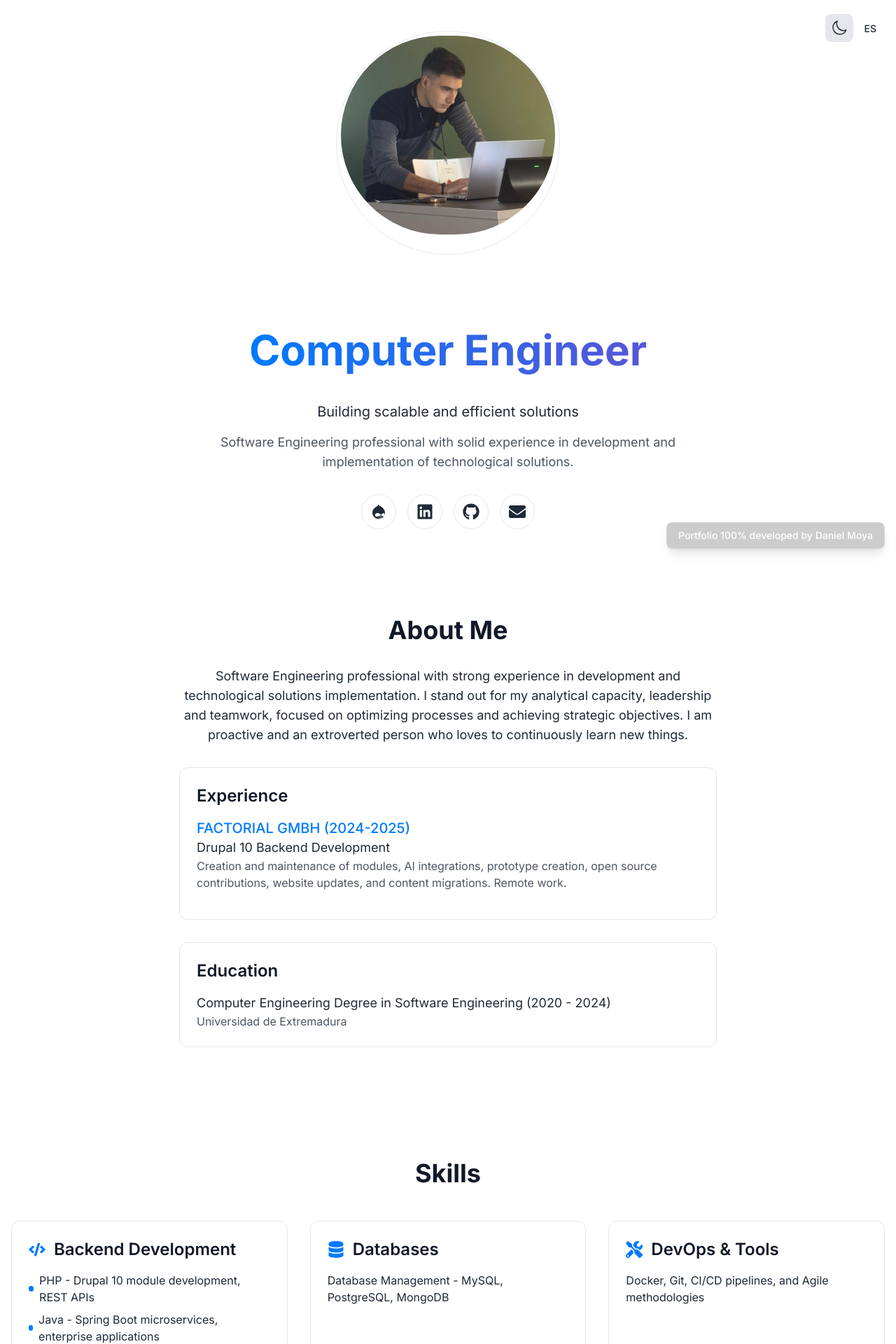
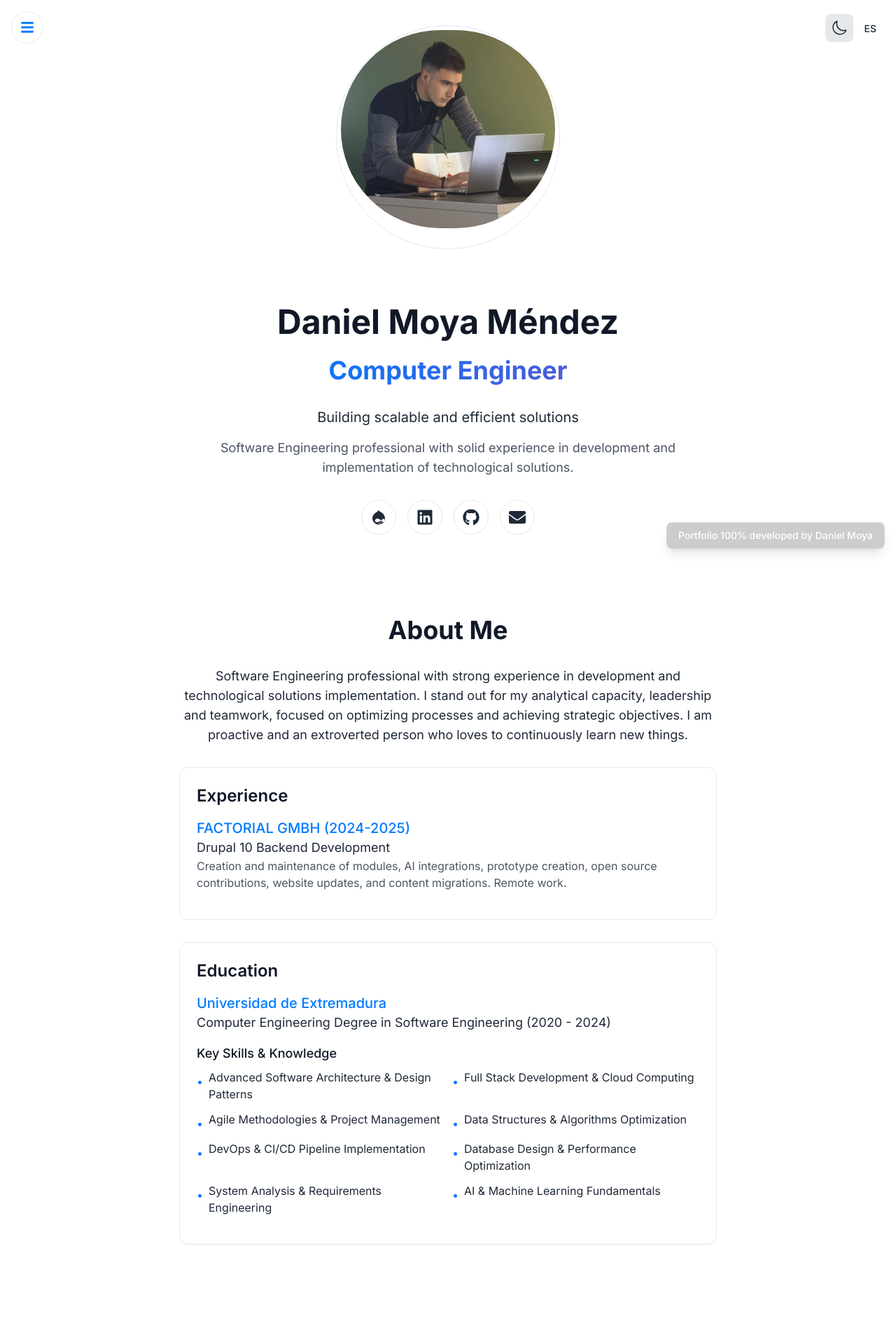
Before and after one commit to danielmoyamdz/Portfolio, a Next.js app: page /Portfolio/ in a window 1280 px wide. Shown: the top 1920 px of the page at 70% size. Built offline with nearby package versions, Linux system fonts and the light colour scheme.

Commit message:
Add features

```diff
--- a/src/app/page.tsx
+++ b/src/app/page.tsx
@@ -13,6 +13,7 @@ import About from '../components/About';
 import Skills from '../components/Skills';
 import Projects from '../components/Projects';
 import Contact from '../components/Contact';
+import ScrollMenu from '../components/ScrollMenu';
 
 export default function Home() {
   const { t } = useTranslation();
@@ -37,47 +38,55 @@ export default function Home() {
 
   return (
     <main className="min-h-screen text-text-light dark:text-text-dark">
+      <ScrollMenu />
+
+      <section id="hero">
         <AnimatedSection animation="fadeIn" duration={1}>
           <Hero />
         </AnimatedSection>
+      </section>
 
+      <section id="about" className="py-20">
         <AnimatedSection
           animation="slideUp"
           delay={0.2}
           duration={0.8}
-        className="py-20"
         >
           <About />
         </AnimatedSection>
+      </section>
 
+      <section id="skills" className="py-20">
         <AnimatedSection
           animation="slideIn"
           direction="left"
           delay={0.3}
           duration={0.8}
-        className="py-20"
         >
           <Skills />
         </AnimatedSection>
+      </section>
 
+      <section id="projects" className="py-20">
         <AnimatedSection
           animation="slideIn"
           direction="right"
           delay={0.4}
           duration={0.8}
-        className="py-20"
         >
           <Projects />
         </AnimatedSection>
+      </section>
 
+      <section id="contact" className="py-20">
         <AnimatedSection
           animation="scale"
           delay={0.5}
           duration={0.8}
-        className="py-20"
         >
           <Contact />
         </AnimatedSection>
+      </section>
     </main>
   );
 }
--- a/src/components/About.tsx
+++ b/src/components/About.tsx
@@ -61,14 +61,32 @@ export default function About() {
         >
           <div className="bg-card-light dark:bg-card-dark border border-border-light dark:border-border-dark shadow-card-light dark:shadow-card-dark p-6 rounded-xl">
             <h3 className="text-2xl font-semibold mb-4 text-heading-light dark:text-heading-dark">
-              Education
+              {t('about.education.title')}
             </h3>
-            <p className="text-lg text-text-light dark:text-text-dark">
-              {t('about.education')}
-            </p>
-            <p className="text-subtext-light dark:text-subtext-dark">
-              {t('about.university')}
-            </p>
+            <div className="mb-4">
+              <h4 className="text-xl font-medium text-primary">
+                {t('about.education.university')}
+              </h4>
+              <p className="text-lg text-text-light dark:text-text-dark">
+                {t('about.education.degree')}
+              </p>
+              <div className="mt-4">
+                <h5 className="text-lg font-medium mb-2 text-heading-light dark:text-heading-dark">
+                  {t('about.education.skillsTitle')}
+                </h5>
+                <div className="grid grid-cols-1 md:grid-cols-2 gap-3">
+                  {(t('about.education.skills', { returnObjects: true }) as string[]).map((skill, index) => (
+                    <div
+                      key={index}
+                      className="flex items-start gap-2"
+                    >
+                      <span className="text-primary mt-1.5">•</span>
+                      <span className="text-text-light dark:text-text-dark">{skill}</span>
+                    </div>
+                  ))}
+                </div>
+              </div>
+            </div>
           </div>
         </AnimatedElement>
       </div>
--- a/src/components/Hero.tsx
+++ b/src/components/Hero.tsx
@@ -61,9 +61,12 @@ export default function Hero() {
         delay={0.4}
         duration={0.8}
       >
-        <h1 className="text-6xl font-bold mb-4 bg-gradient-to-r from-primary to-secondary bg-clip-text text-transparent leading-relaxed py-2">
+        <h1 className="text-5xl font-bold mb-2 text-heading-light dark:text-heading-dark">
+          {t('hero.name')}
+        </h1>
+        <h2 className="text-4xl font-bold mb-4 bg-gradient-to-r from-primary to-secondary bg-clip-text text-transparent leading-relaxed py-2">
           {t('hero.title')}
-        </h1>
+        </h2>
       </AnimatedElement>
 
       <AnimatedElement
--- /dev/null
+++ b/src/components/ScrollMenu.tsx
@@ -0,0 +1,70 @@
+'use client';
+
+import { useState } from 'react';
+import { useTranslation } from 'react-i18next';
+import { motion, AnimatePresence } from 'framer-motion';
+import { FaBars, FaTimes, FaHome, FaUser, FaCode, FaProjectDiagram, FaEnvelope } from 'react-icons/fa';
+
+export default function ScrollMenu() {
+  const { t } = useTranslation();
+  const [isOpen, setIsOpen] = useState(false);
+
+  const menuItems = [
+    { id: 'hero', label: t('hero.name'), icon: FaHome },
+    { id: 'about', label: t('about.title'), icon: FaUser },
+    { id: 'skills', label: t('skills.title'), icon: FaCode },
+    { id: 'projects', label: t('projects.title'), icon: FaProjectDiagram },
+    { id: 'contact', label: t('contact.title'), icon: FaEnvelope }
+  ];
+
+  const scrollToSection = (id: string) => {
+    const element = document.getElementById(id);
+    if (element) {
+      element.scrollIntoView({ behavior: 'smooth' });
+      setIsOpen(false);
+    }
+  };
+
+  return (
+    <div className="fixed top-4 left-4 z-50">
+      <button
+        onClick={() => setIsOpen(!isOpen)}
+        className="bg-card-light dark:bg-card-dark border border-border-light dark:border-border-dark p-3 rounded-full hover:shadow-lg transition-all duration-200 hover:scale-105"
+      >
+        {isOpen ? (
+          <FaTimes className="text-xl text-primary" />
+        ) : (
+          <FaBars className="text-xl text-primary" />
+        )}
+      </button>
+
+      <AnimatePresence>
+        {isOpen && (
+          <motion.div
+            initial={{ opacity: 0, scale: 0.95, x: -10 }}
+            animate={{ opacity: 1, scale: 1, x: 0 }}
+            exit={{ opacity: 0, scale: 0.95, x: -10 }}
+            transition={{ duration: 0.2 }}
+            className="absolute top-16 left-0 w-56 bg-card-light/80 dark:bg-card-dark/80 border border-border-light dark:border-border-dark rounded-2xl shadow-lg overflow-hidden backdrop-blur-lg"
+          >
+            <div className="py-2">
+              {menuItems.map((item) => {
+                const Icon = item.icon;
+                return (
+                  <button
+                    key={item.id}
+                    onClick={() => scrollToSection(item.id)}
+                    className="w-full px-4 py-3 text-left hover:bg-primary/10 transition-all duration-200 text-text-light dark:text-text-dark flex items-center gap-3 group"
+                  >
+                    <Icon className="text-lg text-primary group-hover:scale-110 transition-transform duration-200" />
+                    <span className="font-medium">{item.label}</span>
+                  </button>
+                );
+              })}
+            </div>
+          </motion.div>
+        )}
+      </AnimatePresence>
+    </div>
+  );
+}
--- a/src/i18n/client.ts
+++ b/src/i18n/client.ts
@@ -17,6 +17,7 @@ if (!i18n.isInitialized) {
               developedBy: 'Portfolio 100% developed by Daniel Moya'
             },
             hero: {
+              name: 'Daniel Moya Méndez',
               title: 'Computer Engineer',
               subtitle: 'Building scalable and efficient solutions',
               description: 'Software Engineering professional with solid experience in development and implementation of technological solutions.'
@@ -24,8 +25,22 @@ if (!i18n.isInitialized) {
             about: {
               title: 'About Me',
               description: 'Software Engineering professional with strong experience in development and technological solutions implementation. I stand out for my analytical capacity, leadership and teamwork, focused on optimizing processes and achieving strategic objectives. I am proactive and an extroverted person who loves to continuously learn new things.',
-              education: 'Computer Engineering Degree in Software Engineering (2020 - 2024)',
-              university: 'Universidad de Extremadura',
+              education: {
+                title: 'Education',
+                degree: 'Computer Engineering Degree in Software Engineering (2020 - 2024)',
+                university: 'Universidad de Extremadura',
+                skillsTitle: 'Key Skills & Knowledge',
+                skills: [
+                  'Advanced Software Architecture & Design Patterns',
+                  'Full Stack Development & Cloud Computing',
+                  'Agile Methodologies & Project Management',
+                  'Data Structures & Algorithms Optimization',
+                  'DevOps & CI/CD Pipeline Implementation',
+                  'Database Design & Performance Optimization',
+                  'System Analysis & Requirements Engineering',
+                  'AI & Machine Learning Fundamentals'
+                ]
+              },
               experience: {
                 title: 'Experience',
                 current: {
@@ -82,6 +97,7 @@ if (!i18n.isInitialized) {
               developedBy: 'Portfolio 100% desarrollado por Daniel Moya'
             },
             hero: {
+              name: 'Daniel Moya Méndez',
               title: 'Ingeniero Informático',
               subtitle: 'Construyendo soluciones escalables y eficientes',
               description: 'Profesional en Ingeniería de Software con experiencia sólida en desarrollo e implementación de soluciones tecnológicas.'
@@ -89,8 +105,22 @@ if (!i18n.isInitialized) {
             about: {
               title: 'Sobre Mí',
               description: 'Profesional en Ingeniería de Software con sólida experiencia en el desarrollo y la implementación de soluciones tecnológicas. Destaco por mi capacidad de análisis, liderazgo y trabajo en equipo, orientado a optimizar procesos y alcanzar objetivos estratégicos. Soy proactivo y una persona extrovertida al que le encanta estar aprendiendo cosas nuevas continuamente.',
-              education: 'Grado en Ingeniería Informática en Ingeniería del Software (2020 - 2024)',
-              university: 'Universidad de Extremadura',
+              education: {
+                title: 'Educación',
+                degree: 'Grado en Ingeniería Informática en Ingeniería del Software (2020 - 2024)',
+                university: 'Universidad de Extremadura',
+                skillsTitle: 'Habilidades y Conocimientos Clave',
+                skills: [
+                  'Arquitectura de Software Avanzada & Patrones de Diseño',
+                  'Desarrollo Full Stack & Computación en la Nube',
+                  'Metodologías Ágiles & Gestión de Proyectos',
+                  'Estructuras de Datos & Optimización de Algoritmos',
+                  'DevOps & Implementación de Pipelines CI/CD',
+                  'Diseño de Bases de Datos & Optimización de Rendimiento',
+                  'Análisis de Sistemas & Ingeniería de Requisitos',
+                  'Fundamentos de IA & Machine Learning'
+                ]
+              },
               experience: {
                 title: 'Experiencia',
                 current: {
```
Lines whose indentation alone changed are shown as unchanged.
